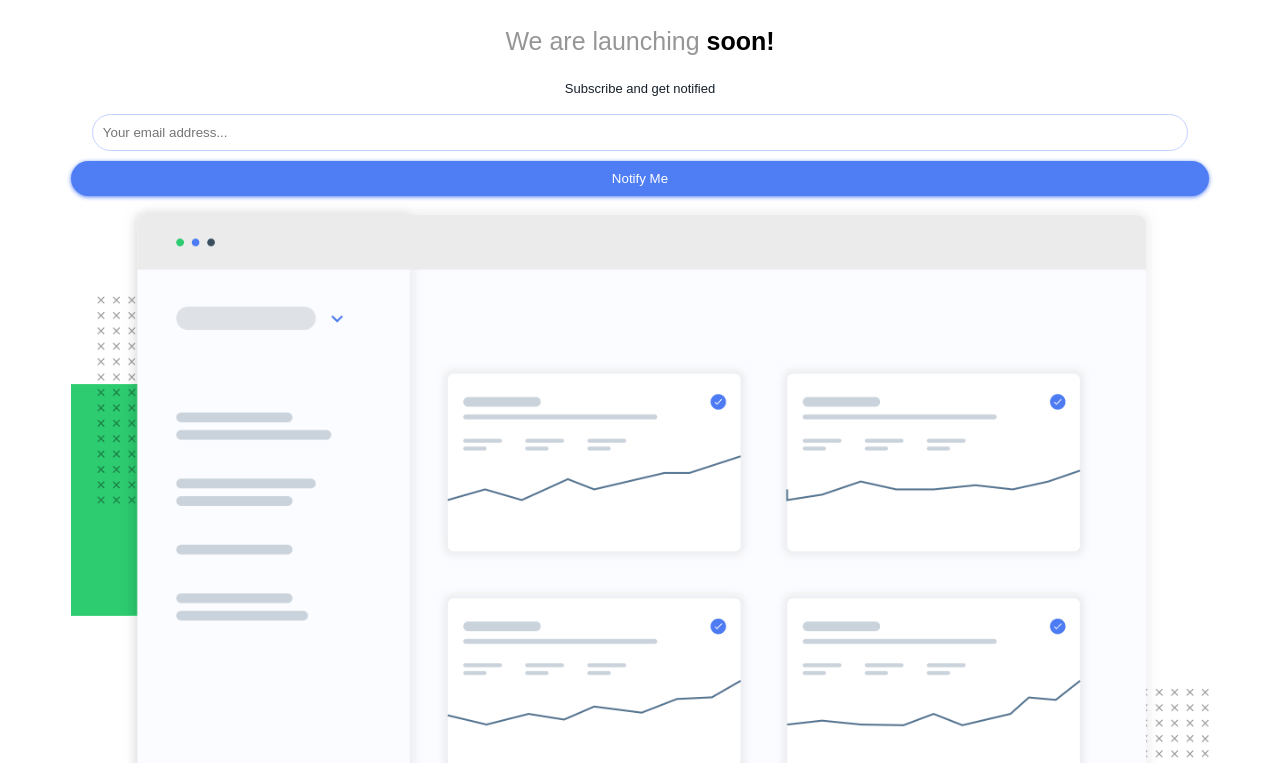
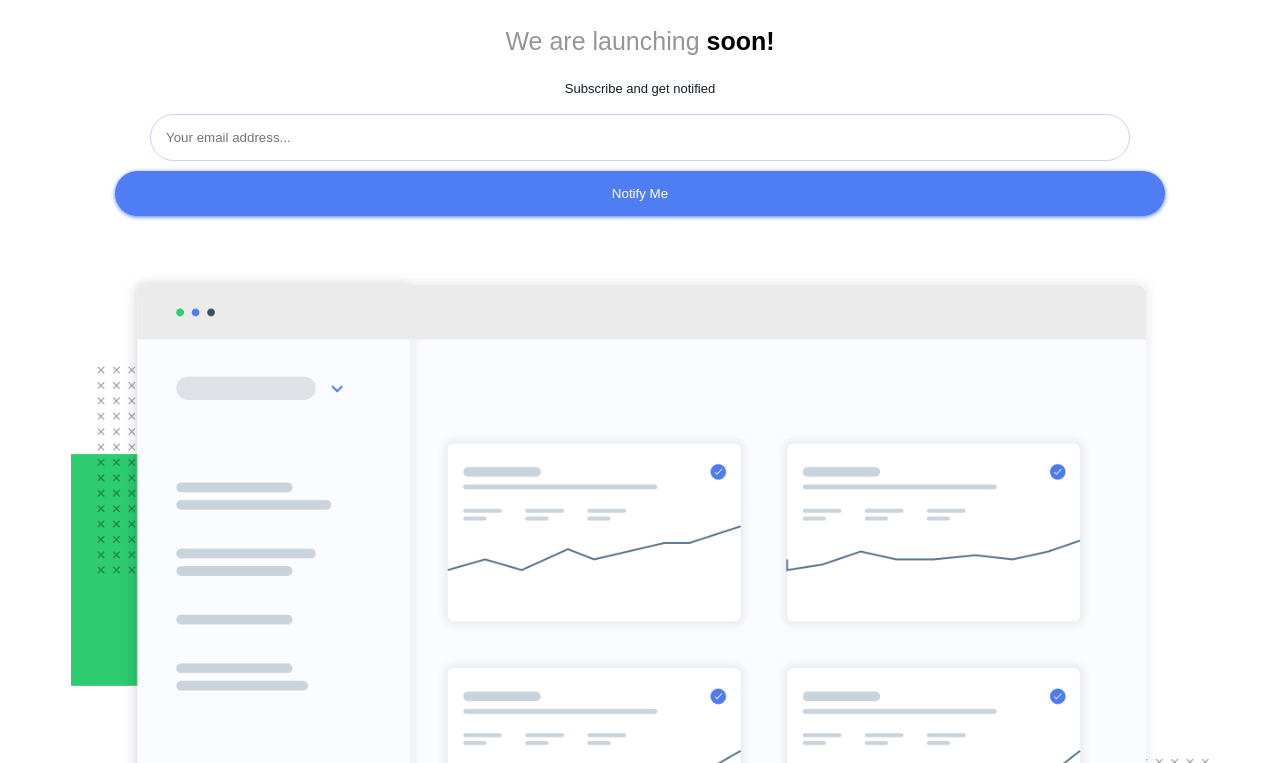
Before and after one commit to kdjohnson89/Ping, a plain HTML site: page ping-coming-soon-page-master/index.html in a window 1280 px wide. Shown: the part 37-800 px from the top of the page. Drawn offline with Linux system fonts and the light colour scheme; a web font is replaced by a local one.

Commit message:
added padding to input and button for subscribe

```diff
--- a/ping-coming-soon-page-master/styles.css
+++ b/ping-coming-soon-page-master/styles.css
@@ -23,8 +23,8 @@ body {
 #email {
 	border: solid 1px hsl(223, 100%, 88%);
 	border-radius: 30px;
-	width: 85%;
-	padding: 10px;
+	width: 75%;
+	padding: 15px;
 	margin: 5px;
 }
 
@@ -33,8 +33,8 @@ button {
 	border: none;
 	border-radius: 30px;
 	box-shadow: 0 1px 4px hsl(223, 87%, 63%);
-	width: 90%;
-	padding: 10px;
+	width: 83%;
+	padding: 15px;
 	margin: 5px;
 	color: white;
 }
@@ -53,4 +53,6 @@ span {
 
 #illustration {
 	width: 90%;
+	margin-top: 50px;
+	margin-bottom: 50px;
 }
```
